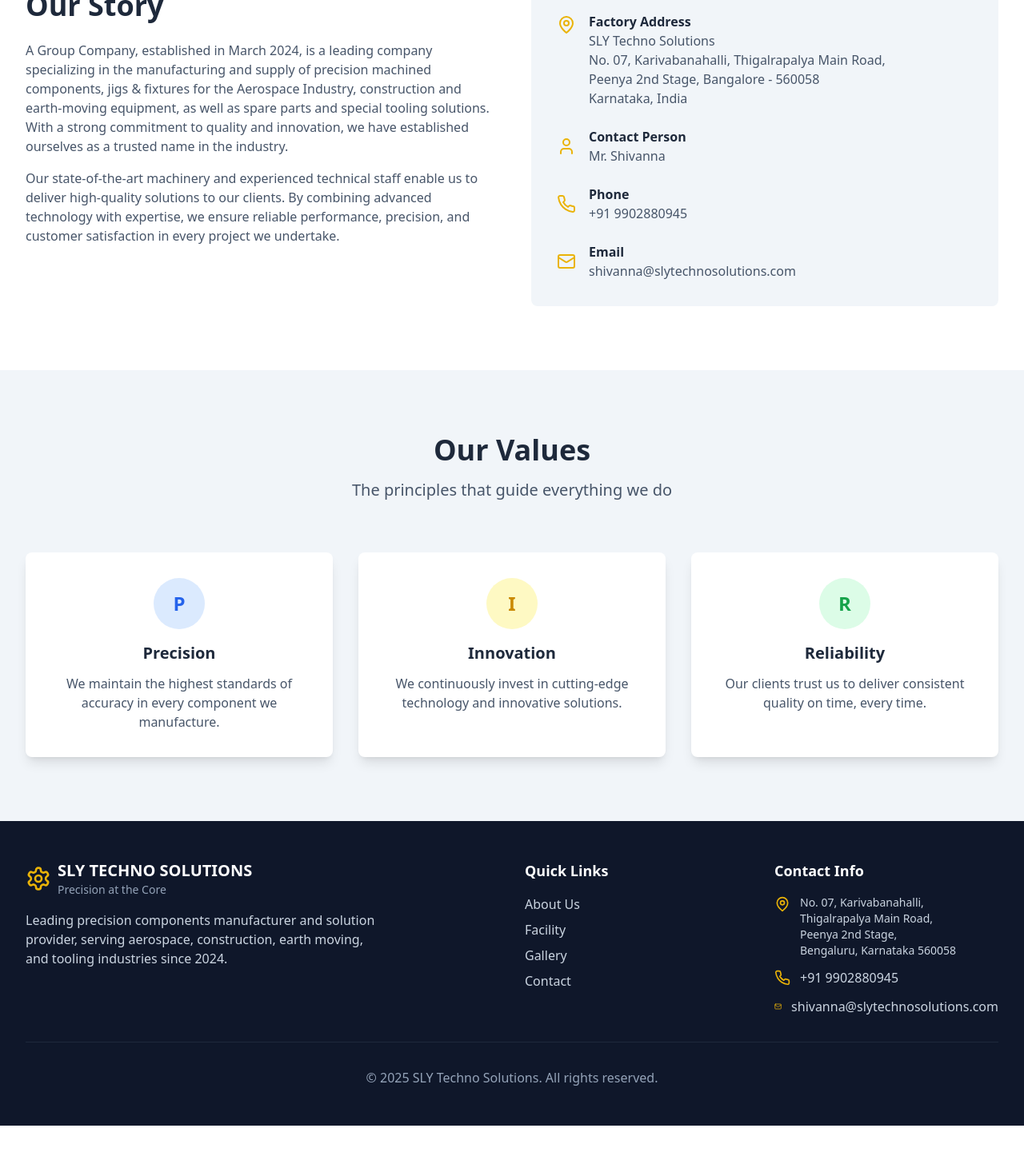
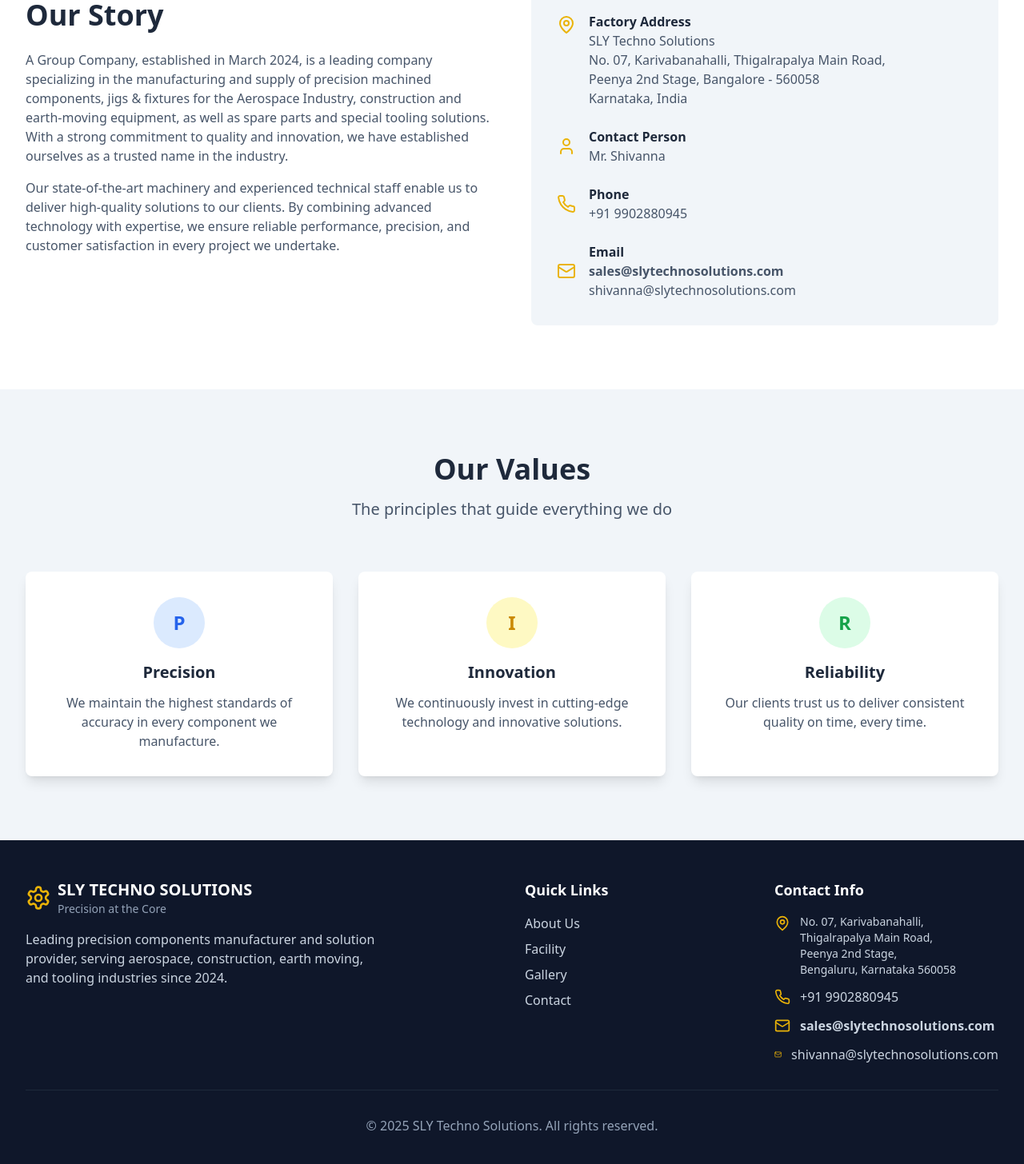
Before and after one commit to Harishgowdaa/SLY-Techno, a React (Vite) app: page /about in a window 1280 px wide. Shown: the part 777-2233 px from the top of the page at 80% size. Before the commit the page ends 2185 px from the top, so only its background shows below. Built offline with nearby package versions, Linux system fonts and the light colour scheme.

Commit message:
Add support mail

```diff
--- a/src/components/Footer.tsx
+++ b/src/components/Footer.tsx
@@ -65,6 +65,10 @@ const Footer = () => {
                                 <Phone className='h-5 w-5 text-yellow-500' />
                                 <span className='text-slate-300'>+91 9902880945</span>
                             </div>
+                            <div className='flex items-center space-x-3 min-w-0'>
+                                <Mail className='h-5 w-5 text-yellow-500 flex-shrink-0' />
+                                <span className='text-slate-300 font-bold'>sales@slytechnosolutions.com</span>
+                            </div>
                             <div className='flex items-center space-x-3'>
                                 <Mail className='h-5 w-5 text-yellow-500' />
                                 <span className='text-slate-300'>shivanna@slytechnosolutions.com</span>
--- a/src/pages/About.tsx
+++ b/src/pages/About.tsx
@@ -72,6 +72,7 @@ const About = () => {
                                     <Mail className='h-6 w-6 text-yellow-500' />
                                     <div>
                                         <h4 className='font-semibold text-slate-800'>Email</h4>
+                                        <p className='text-slate-600 font-bold'>sales@slytechnosolutions.com</p>
                                         <p className='text-slate-600'>shivanna@slytechnosolutions.com</p>
                                     </div>
                                 </div>
--- a/src/pages/Contact.tsx
+++ b/src/pages/Contact.tsx
@@ -41,7 +41,7 @@ const Contact = () => {
         {
             icon: <Mail className='h-6 w-6' />,
             title: 'Email',
-            details: ['shivanna@slytechnosolutions.com'],
+            details: ['sales@slytechnosolutions.com', 'shivanna@slytechnosolutions.com'],
         },
         {
             icon: <Clock className='h-6 w-6' />,
@@ -76,7 +76,7 @@ const Contact = () => {
                                         <div>
                                             <h3 className='text-lg font-semibold text-slate-800 mb-2'>{info.title}</h3>
                                             {info.details.map((detail, detailIndex) => (
-                                                <p key={detailIndex} className='text-slate-600'>
+                                                <p key={detailIndex} className={`text-slate-600 ${info.title === 'Email' && detail === 'sales@slytechnosolutions.com' ? 'font-bold' : ''}`}>
                                                     {detail}
                                                 </p>
                                             ))}
```
